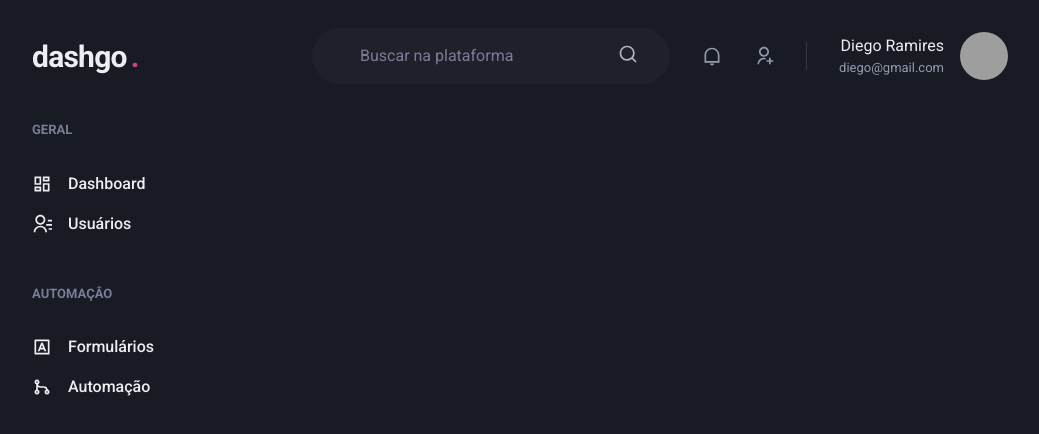
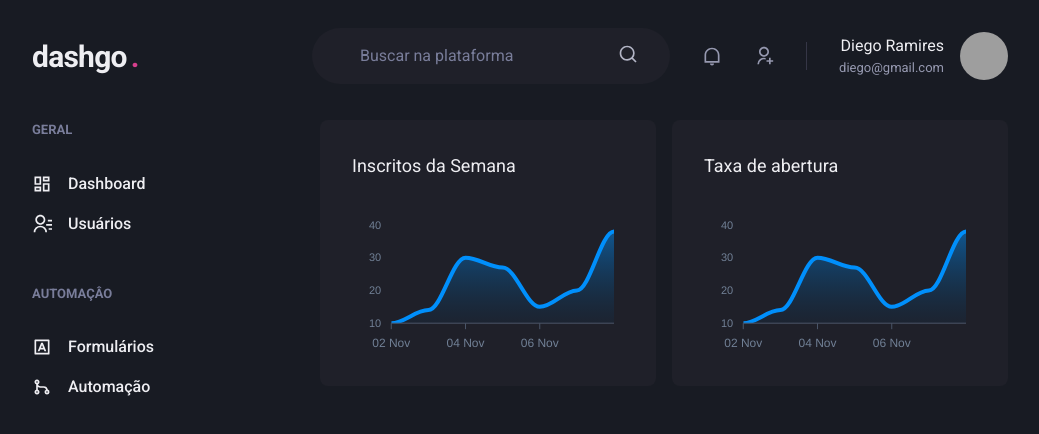
Before and after one commit to DiegoRamires/dashgo, a Next.js app: page /dashboard in a window 1280 px wide. Shown: the top 434 px of the page, without its empty margins (120-1159 px from the left). Built offline with nearby package versions, Linux system fonts and the light colour scheme; grey boxes are pictures that could not be loaded.

Commit message:
add: install apexCharts and create graphics on dashboard

```diff
--- a/package.json
+++ b/package.json
@@ -16,9 +16,11 @@
     "@chakra-ui/react": "^2.3.6",
     "@emotion/react": "^11.10.5",
     "@emotion/styled": "^11.10.5",
+    "apexcharts": "^3.36.0",
     "framer-motion": "^7.6.2",
     "next": "12.3.1",
     "react": "18.2.0",
+    "react-apexcharts": "^1.4.0",
     "react-dom": "18.2.0",
     "react-icons": "^4.6.0"
   },
--- a/src/pages/dashboard.tsx
+++ b/src/pages/dashboard.tsx
@@ -1,6 +1,66 @@
-import { Flex } from "@chakra-ui/react";
+import { Box, Flex, SimpleGrid, Text, theme } from "@chakra-ui/react";
+import dynamic from 'next/dynamic';
 import { Header } from "../components/Header";
 import { Sidebar } from "../components/Sidebar";
+
+const Chart = dynamic(() => import('react-apexcharts'), {
+  ssr: false,
+});
+
+const options = {
+  chart: {
+    toolbar: {
+      show: false
+    },
+    zoom: {
+      enabled: false
+    },
+    foreColor: theme.colors.gray[500]
+  },
+  grid: {
+    show: false
+  },
+  dataLabels: {
+    enabled: false
+  },
+  tooltip: {
+    enabled: false
+  },
+  xaxis: {
+    type: 'datetime',
+    axisBorder: {
+      color: theme.colors.gray[600]
+    },
+    axisTicks: {
+      color: theme.colors.gray[600]
+    },
+    categories: [
+      '2022-11-02T00:00:00.000Z',
+      '2022-11-03T00:00:00.000Z',
+      '2022-11-04T00:00:00.000Z',
+      '2022-11-05T00:00:00.000Z',
+      '2022-11-06T00:00:00.000Z',
+      '2022-11-07T00:00:00.000Z',
+      '2022-11-08T00:00:00.000Z',
+    ]
+  },
+  fill: {
+    opacity: 0.3,
+    type: 'gradient',
+    gradient: {
+      shade: 'dark',
+      opacityFrom: '0.7',
+      opacityTo: '0.3'
+    }
+  },
+};
+
+const series = [
+  {
+    name: 'series1',
+    data: [10, 14, 30, 27, 15, 20, 38]
+  }
+];
 
 export default function Dashboard() {
   return (
@@ -9,6 +69,27 @@
 
       <Flex width='100%' my='6' maxWidth='80%' mx='auto' px='6'>
         <Sidebar />
+
+        <SimpleGrid flex='1' gap='4' minChildWidth='320px' alignItems='flex-start'>
+          <Box
+            p='8'
+            bg='gray.800'
+            borderRadius={8}
+            pb='4'
+          >
+            <Text fontSize='lg' mb='4'>Inscritos da Semana</Text>
+            <Chart series={series} options={options} height={160} type="area" />
+          </Box>
+          <Box
+            p='8'
+            bg='gray.800'
+            borderRadius={8}
+            pb='4'
+          >
+            <Text fontSize='lg' mb='4'>Taxa de abertura</Text>
+            <Chart series={series} options={options} height={160} type="area" />
+          </Box>
+        </SimpleGrid>
       </Flex>
     </Flex>
   )
```
Also changed, not shown: 1 other file (tests, documents, lock files or other folders).
